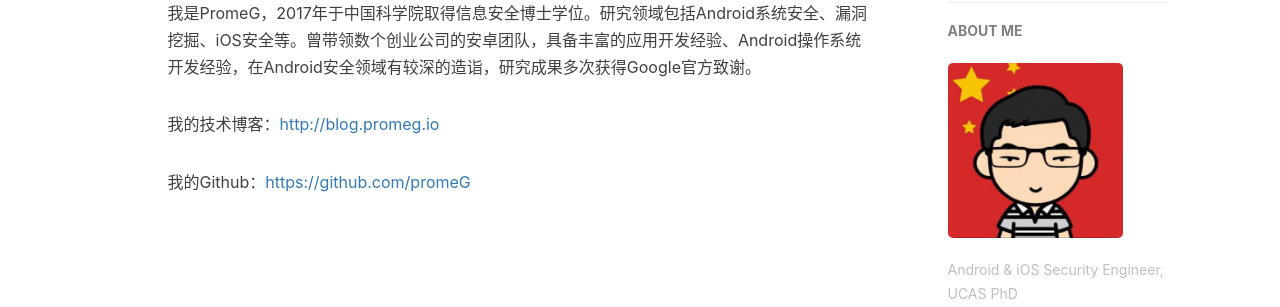
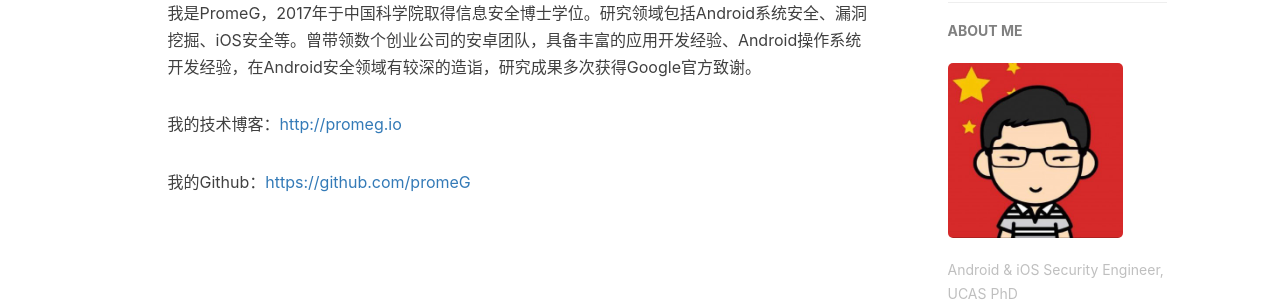
Before and after one commit to promeG/promeg.github.io, a Jekyll site: the page built from about.md, in a window 1280 px wide. Shown: the part 575-882 px from the top of the page. Built offline with Jekyll 4.4.1, drawn with Linux system fonts in a browser that asks for light colours; nearby versions of some CDN libraries; comment, search, counter and statistics services are not loaded; part of the change alters nothing that is shown.

```diff
--- a/_config.yml
+++ b/_config.yml
@@ -5,7 +5,7 @@ header-img: img/home-bg.jpg
 email: gyacong@gmail.com
 description: "Think twice, code once"
 keyword: "PromeG"
-url: "http://blog.promeg.io"              # your host, for absolute URL
+url: "http://promeg.io"              # your host, for absolute URL
 baseurl: ""         # for example, '/blog' if your blog hosted on 'host/blog'
 
 
@@ -59,10 +59,10 @@ duoshuo_share: true                     # set to false if you want to use Commen
 
 # Analytics settings
 # Baidu Analytics
-ba_track_id: 2cdf1906779ebfbc728a0617d778b682
+ba_track_id: 9bb2d063223e51da01b6e9a3b5f57d92
 # Google Analytics
-ga_track_id: 'UA-94000815-1'            # Format: UA-xxxxxx-xx
-ga_domain: blog.promeg.io
+ga_track_id: 'UA-94000815-2'            # Format: UA-xxxxxx-xx
+ga_domain: promeg.io
 
 
 
--- a/about.md
+++ b/about.md
@@ -10,6 +10,6 @@ permalink: /about/
 
 我是PromeG，2017年于中国科学院取得信息安全博士学位。研究领域包括Android系统安全、漏洞挖掘、iOS安全等。曾带领数个创业公司的安卓团队，具备丰富的应用开发经验、Android操作系统开发经验，在Android安全领域有较深的造诣，研究成果多次获得Google官方致谢。
 
-我的技术博客：[http://blog.promeg.io](http://blog.promeg.io)
+我的技术博客：[http://promeg.io](http://promeg.io)
 
 我的Github：[https://github.com/promeG](https://github.com/promeG)
```
Also changed, not shown: CNAME (line endings or trailing spaces).
